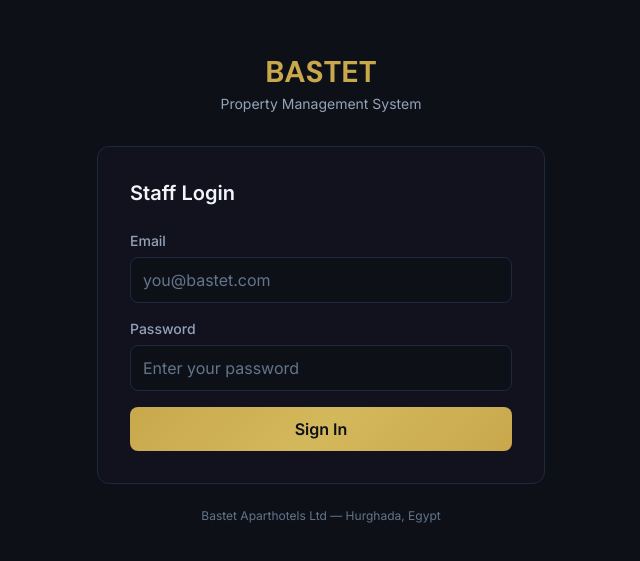
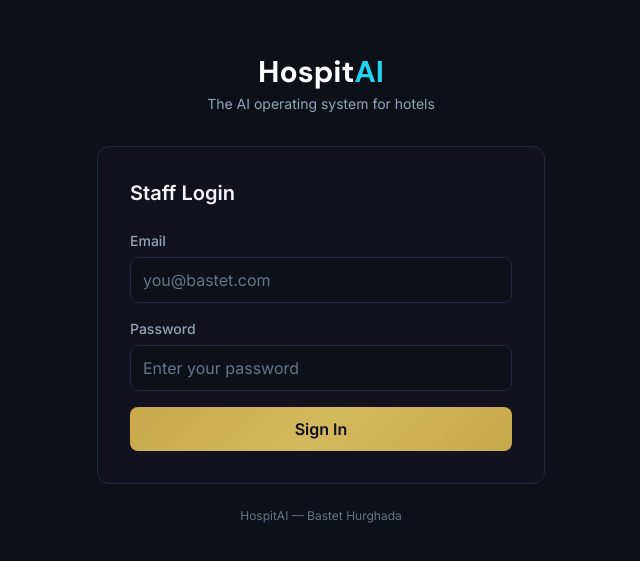
Before and after one commit to A10ai/bastet, a Next.js app: page /login in a window 1280 px wide. Shown: the part 111-672 px from the top of the page, without its empty margins (319-959 px from the left). Built offline with nearby package versions, Linux system fonts and the light colour scheme.

Commit message:
rebrand: Bastet PMS → HospitAI throughout sidebar, header, login, chat
Co-Authored-By: Claude Opus 4.6 (1M context) <noreply@anthropic.com>

```diff
--- a/src/app/dashboard/page.tsx
+++ b/src/app/dashboard/page.tsx
@@ -82,7 +82,7 @@ export default function DashboardPage() {
           Dashboard
         </h1>
         <p className="text-sm text-text-secondary mt-1">
-          Overview of Bastet Aparthotels — Hurghada
+          HospitAI — Bastet Hurghada
         </p>
       </div>
 
--- a/src/app/login/page.tsx
+++ b/src/app/login/page.tsx
@@ -101,11 +101,11 @@ export default function LoginPage() {
       <div className="w-full max-w-md">
         {/* Logo / Brand */}
         <div className="text-center mb-8">
-          <h1 className="text-3xl font-display font-bold text-bastet-gold">
-            BASTET
+          <h1 className="text-3xl font-display font-bold text-white">
+            Hospit<span className="text-cyan-400">AI</span>
           </h1>
           <p className="text-text-secondary mt-1 text-sm">
-            Property Management System
+            The AI operating system for hotels
           </p>
         </div>
 
@@ -120,7 +120,7 @@ export default function LoginPage() {
         </Suspense>
 
         <p className="text-center text-text-muted text-xs mt-6">
-          Bastet Aparthotels Ltd — Hurghada, Egypt
+          HospitAI — Bastet Hurghada
         </p>
       </div>
     </div>
--- a/src/components/ai/chat-panel.tsx
+++ b/src/components/ai/chat-panel.tsx
@@ -31,7 +31,7 @@ export function AIChatPanel() {
     {
       role: "ai",
       content:
-        "I'm your HospitAI assistant. Ask me anything about the property — occupancy, revenue, guests, maintenance, pricing, energy. I pull live data from all systems.",
+        "I'm HospitAI. Ask me anything — occupancy, revenue, guests, maintenance, pricing, energy. Live data from all systems.",
       timestamp: new Date().toISOString(),
     },
   ]);
--- a/src/components/layout/header.tsx
+++ b/src/components/layout/header.tsx
@@ -10,7 +10,7 @@ export function Header() {
     <header className="h-16 bg-bastet-card border-b border-bastet-border flex items-center justify-between px-6">
       <div>
         <h2 className="text-sm text-text-muted">
-          Bastet Aparthotels — Hurghada
+          HospitAI — Bastet Hurghada
         </h2>
       </div>
 
--- a/src/components/layout/sidebar.tsx
+++ b/src/components/layout/sidebar.tsx
@@ -50,16 +50,15 @@ export function Sidebar() {
       <div className="h-16 flex items-center px-4 border-b border-bastet-border">
         {!collapsed && (
           <Link href="/dashboard" className="flex items-center gap-2">
-            <span className="text-xl font-display font-bold text-bastet-gold">
-              BASTET
+            <span className="text-xl font-display font-bold text-white">
+              Hospit<span className="text-cyan-400">AI</span>
             </span>
-            <span className="text-xs text-text-muted">PMS</span>
           </Link>
         )}
         {collapsed && (
           <Link href="/dashboard" className="mx-auto">
-            <span className="text-xl font-display font-bold text-bastet-gold">
-              B
+            <span className="text-xl font-display font-bold text-white">
+              H<span className="text-cyan-400">.</span>
             </span>
           </Link>
         )}
```
